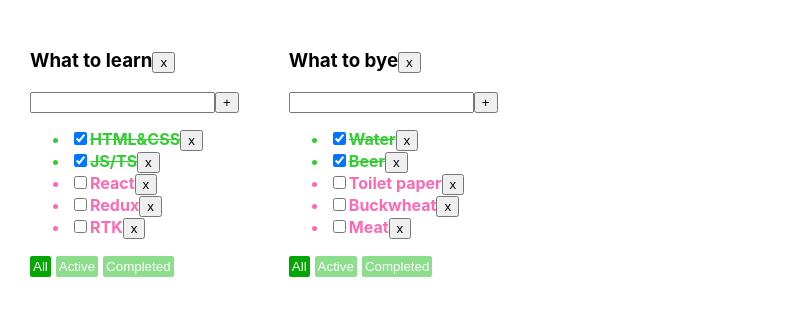
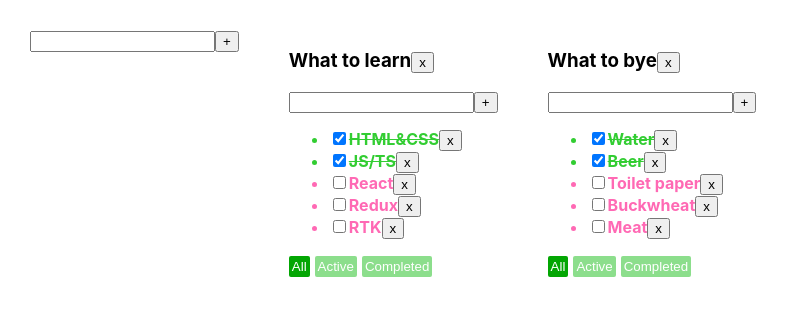
Before and after one commit to igor-minaev/it-incubator-todolist, a React (Create React App) app: page / in a window 1280 px wide. Shown: the top 316 px of the page, without its empty margins (0-789 px from the left). Built offline with nearby package versions, Linux system fonts and the light colour scheme.

Commit message:
add: lesson 6

```diff
--- /dev/null
+++ b/src/AddItemForm.tsx
@@ -0,0 +1,34 @@
+import React, {ChangeEvent, KeyboardEvent, useState} from 'react';
+
+type AddItemFormPropsType = {
+    addItem: (title:string) => void
+}
+
+export const AddItemForm = (props:AddItemFormPropsType) => {
+    const [title, setTitle] = useState('')
+    const [error, setError] = useState<boolean>(false)
+    const onChangeSetLocalTitle = (e: ChangeEvent<HTMLInputElement>) => {
+        error && setError(false)
+        setTitle(e.currentTarget.value)
+    }
+    const onEnterDownAddItem = (e: KeyboardEvent<HTMLInputElement>) => e.key === 'Enter' && addItem()
+    const addItem = () => {
+        const trimmedTitle = title.trim()
+        if (trimmedTitle !== '') {
+            props.addItem(trimmedTitle)
+        } else {
+            setError(true)
+        }
+        setTitle('')
+    }
+    const errorMessage = error ? <div style={{fontWeight: 'bold', color: 'hotpink'}}>Title is required!</div> : null
+    return (
+        <div>
+            <input className={error ? 'error' : ''}
+                   onChange={onChangeSetLocalTitle} value={title}
+                   onKeyDown={onEnterDownAddItem}/>
+            <button onClick={addItem}>+</button>
+            {errorMessage}
+        </div>
+    );
+};
--- a/src/App.tsx
+++ b/src/App.tsx
@@ -2,6 +2,7 @@ import React, {useState} from 'react';
 import './App.css';
 import Todolist, {TaskType} from "./Todolist";
 import {v1} from "uuid";
+import {AddItemForm} from "./AddItemForm";
 
 //data-> CRUD
 //create
@@ -49,18 +50,14 @@ function App() {
         ]
     })
 
-
+    //D:
     const removeTask = (taskId: string, todoListId: string) => {
         const copyTasks = {...tasks}
         copyTasks[todoListId] = copyTasks[todoListId].filter(t => t.id !== taskId)
         setTasks(copyTasks)
         setTasks({...tasks, [todoListId]: tasks[todoListId].filter(t => t.id !== taskId)})
     }
-
-    const changeTodolistFilter = (filter: FilterValuesType, todoListId: string) => {
-        setTodolists(todolists.map(tl => tl.id === todoListId ? {...tl, filter: filter} : tl))
-    }
-
+    //C:
     const addTask = (title: string, todoListId: string) => {
         const newTask: TaskType = {
             id: v1(),
@@ -69,18 +66,44 @@ function App() {
         }
         setTasks({...tasks, [todoListId]: [newTask, ...tasks[todoListId]]})
     }
-
+    //U:
     const changeTaskStatus = (taskId: string, newTaskStatus: boolean, todoListId: string) => {
         setTasks({
             ...tasks,
             [todoListId]: tasks[todoListId].map(t => taskId === t.id ? {...t, isDone: newTaskStatus} : t)
         })
     }
+    const changeTaskTitle = (taskId: string, newTitle: string, todoListId: string) => {
+        setTasks({
+            ...tasks,
+            [todoListId]: tasks[todoListId].map(t => taskId === t.id ? {...t, title: newTitle} : t)
+        })
+    }
 
+    //U:
+    const changeTodolistFilter = (filter: FilterValuesType, todoListId: string) => {
+        setTodolists(todolists.map(tl => tl.id === todoListId ? {...tl, filter: filter} : tl))
+    }
+    const changeTodolistTitle = (title: string, todoListId: string) => {
+        setTodolists(todolists.map(tl => tl.id === todoListId ? {...tl, title: title} : tl))
+    }
+    //D:
     const removeTodolist = (todolistId: string) => {
         setTodolists(todolists.filter(tl => tl.id !== todolistId))
         delete tasks[todolistId]
     }
+    //C:
+    const addTodolist = (title: string) => {
+        const newTodolistId: string = v1()
+        const newTodolist: TodolistType = {
+            id: newTodolistId,
+            title: title,
+            filter: 'all'
+        }
+        setTodolists([...todolists, newTodolist])
+        setTasks({...tasks, [newTodolistId]: []})
+    }
+    //GUI
     const getFilteredTasks = (t: Array<TaskType>, f: FilterValuesType) => {
         let tasksForTodolist = t
         if (f === 'active') {
@@ -103,16 +126,19 @@ function App() {
                 tasks={filteredTasks}
 
                 removeTask={removeTask}
-                changeTodolistFilter={changeTodolistFilter}
+                changeTaskTitle={changeTaskTitle}
                 addTask={addTask}
                 changeTaskStatus={changeTaskStatus}
                 removeTodolist={removeTodolist}
+                changeTodolistFilter={changeTodolistFilter}
+                changeTodolistTitle={changeTodolistTitle}
             />
         )
     })
 
     return (
         <div className="App">
+            <AddItemForm addItem={addTodolist}/>
             {todolistComponents}
         </div>
     );
--- /dev/null
+++ b/src/EditableSpan.tsx
@@ -0,0 +1,26 @@
+import React, {ChangeEvent, useState} from 'react';
+
+type EditableSpanPropsType = {
+    title: string
+    changeTitle: (newTitle: string) => void
+}
+
+export const EditableSpan = (props: EditableSpanPropsType) => {
+    const [isEditMode, setIsEditMode] = useState<boolean>(false)
+    const [title, setTitle] = useState(props.title)
+    const onEditMode = () => {
+        setIsEditMode(true)
+    }
+    const offEditMode = () => {
+        setIsEditMode(false)
+        props.changeTitle(title)
+    }
+    const onChangeSetLocalTitle = (e: ChangeEvent<HTMLInputElement>) => {
+        setTitle(e.currentTarget.value)
+    }
+    return (
+        isEditMode
+            ? <input value={title} onChange={onChangeSetLocalTitle} autoFocus onBlur={offEditMode}/>
+            : <span onDoubleClick={onEditMode}>{props.title}</span>
+    );
+};
--- a/src/Todolist.tsx
+++ b/src/Todolist.tsx
@@ -1,5 +1,7 @@
 import React, {useState, KeyboardEvent, ChangeEvent} from 'react';
 import {FilterValuesType} from "./App";
+import {AddItemForm} from "./AddItemForm";
+import {EditableSpan} from "./EditableSpan";
 
 export type TaskType = {
     id: string
@@ -16,55 +18,44 @@ type TodolistPropsType = {
     addTask: (title: string, todolistId: string) => void
     changeTaskStatus: (taskId: string, isDone: boolean, todolistId: string) => void
     removeTodolist: (todolistId: string) => void
+    changeTaskTitle: (taskId: string, newTitle: string, todoListId: string) => void
+    changeTodolistTitle: (title: string, todoListId: string) => void
 }
 const Todolist = (props: TodolistPropsType) => {
-
-        const [title, setTitle] = useState('')
-        const [error, setError] = useState<boolean>(false)
-
         const tasksList = props.tasks.map(t => {
             const removeTask = () => props.removeTask(t.id, props.todolistId)
             const changeTaskStatus = (e: ChangeEvent<HTMLInputElement>) => props.changeTaskStatus(t.id, e.currentTarget.checked, props.todolistId)
+            const changeTaskTitle = (title: string) => {
+                props.changeTaskTitle(t.id, title, props.todolistId)
+            }
             return (
                 <li key={t.id} className={t.isDone ? 'isDone' : 'notIsDone'}>
                     <input
                         type="checkbox"
                         checked={t.isDone}
                         onChange={changeTaskStatus}/>
-                    <span>{t.title}</span>
+                    {/*<span>{t.title}</span>*/}
+                    <EditableSpan title={t.title} changeTitle={changeTaskTitle}/>
                     <button onClick={removeTask}>x</button>
                 </li>
             )
         })
-        const addTask = () => {
-            const trimmedTitle = title.trim()
-            if (trimmedTitle) {
-                props.addTask(trimmedTitle, props.todolistId)
-            } else {
-                setError(true)
-            }
-            setTitle('')
+        const addTask = (title: string) => {
+            props.addTask(title, props.todolistId)
         }
         const handlerCreator = (filter: FilterValuesType) => () => props.changeTodolistFilter(filter, props.todolistId)
-        const onEnterDownAddTask = (e: KeyboardEvent<HTMLInputElement>) => e.key === 'Enter' && addTask()
-        const onChangeSetLocalTitle = (e: ChangeEvent<HTMLInputElement>) => {
-            error && setError(false)
-            setTitle(e.currentTarget.value)
-        }
+
         const removeTodolist = () => props.removeTodolist(props.todolistId)
-        const errorMessage = error ? <div style={{fontWeight: 'bold', color: 'hotpink'}}>Title is required!</div> : null
+    const changeTodolistTitle=(title:string)=>{
+            props.changeTodolistTitle(title,props.todolistId)
+    }
         return (
             <div>
-                <h3>{props.title}
+                <h3>
+                    <EditableSpan title={props.title} changeTitle={changeTodolistTitle}/>
                     <button onClick={removeTodolist}>x</button>
                 </h3>
-                <div>
-                    <input className={error ? 'error' : ''}
-                           onChange={onChangeSetLocalTitle} value={title}
-                           onKeyDown={onEnterDownAddTask}/>
-                    <button onClick={addTask}>+</button>
-                    {errorMessage}
-                </div>
+                <AddItemForm addItem={addTask}/>
                 {tasksList.length ? <ul>{tasksList}</ul> : <span>Your taskslist is empty!</span>}
                 <div>
                     <button className={props.filter === 'all' ? 'btn active-btn' : 'btn'}
```
